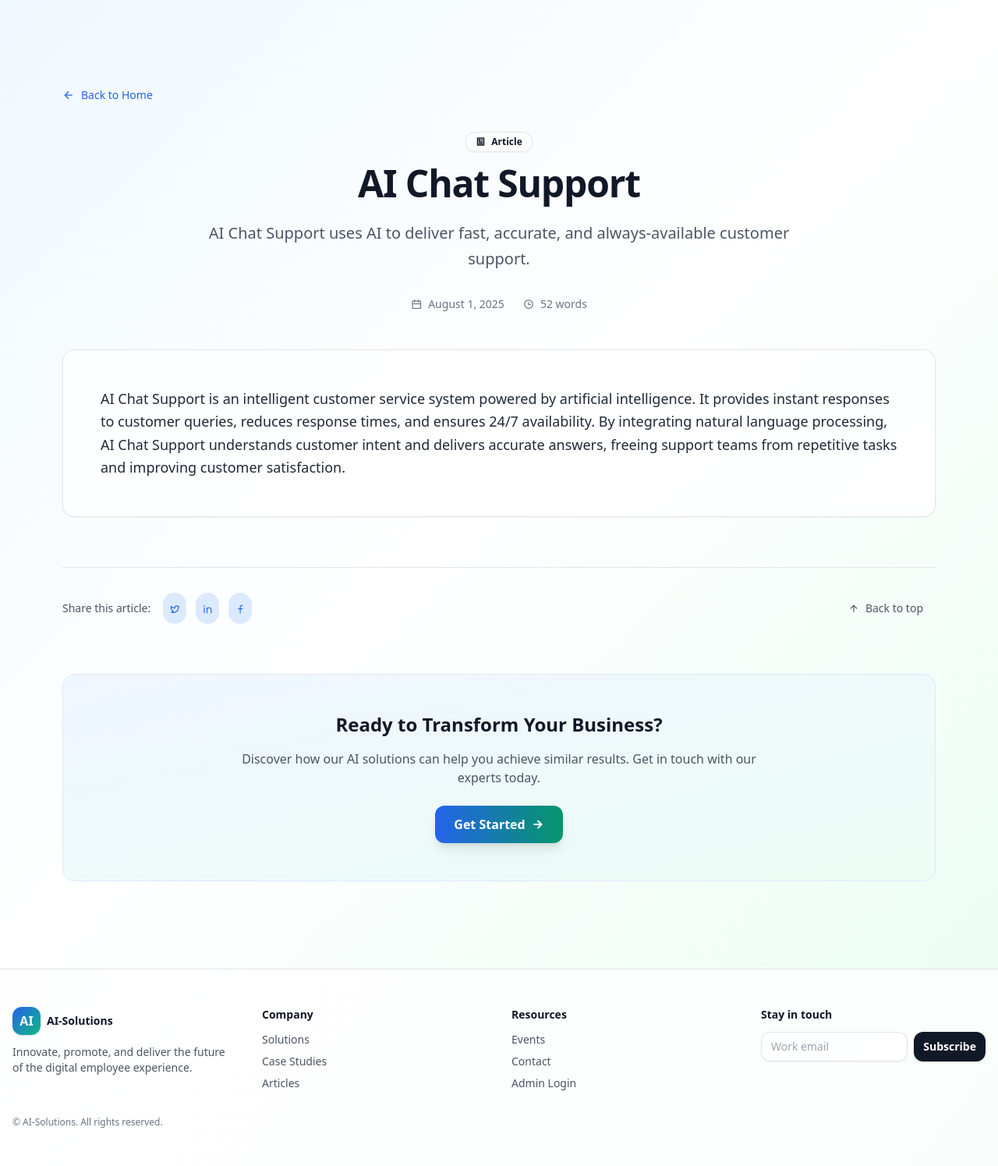
After one commit to kshittiz101/ai-solutions-website, a Django app: page /articles/ai-chat-support/ in a window 1280 px wide. The commit adds this page. Shown: the whole page at 78% size. Run offline with Django 5.2, Linux system fonts and the light colour scheme; data comes from the database, SQL or seed files in the repository; some libraries are stand-ins or nearby versions.

Commit message:
feat: articles details page is added

```diff
--- a/base/models.py
+++ b/base/models.py
@@ -102,8 +102,6 @@ class CaseStudy(TimeStampedModel):
 
 
 
-
-
 # article
 class Article(TimeStampedModel):
     title = models.CharField(max_length=255)
@@ -113,9 +111,11 @@ class Article(TimeStampedModel):
     status = models.CharField(
         max_length=16, choices=ArticleStatus.choices, default=ArticleStatus.DRAFT, db_index=True
     )
+    image = models.ImageField(upload_to="articles/", blank=True, null=True)
     published_at = models.DateTimeField(null=True, blank=True, db_index=True)
     author = models.ForeignKey(
-        User, null=True, blank=True, on_delete=models.SET_NULL, related_name="articles")
+        User, null=True, blank=True, on_delete=models.SET_NULL, related_name="articles"
+        )
 
     class Meta:
         indexes = [
--- /dev/null
+++ b/base/templates/base/articles/articles-details.html
@@ -0,0 +1,177 @@
+{% extends 'base/details_page_lay.html' %}
+
+<!-- load static -->
+{% load static %}
+
+<!-- title -->
+{% block title %} {{article.title}} - AI Solutions {% endblock %}
+
+<!-- content -->
+{% block content %}
+<section
+  id="article-details"
+  class="py-20 md:py-28 bg-gradient-to-br from-sky-50 via-white to-emerald-50 dark:from-gray-950 dark:via-gray-950 dark:to-black"
+>
+  <div class="mx-auto max-w-6xl px-4">
+    <!-- Back Navigation -->
+    <div class="mb-8">
+      <a
+        href="{% url 'home' %}"
+        class="inline-flex items-center gap-2 text-sm font-medium text-blue-600 hover:text-blue-700 dark:text-blue-400 dark:hover:text-blue-300 transition-colors"
+      >
+        <svg
+          class="h-4 w-4"
+          viewBox="0 0 24 24"
+          fill="none"
+          stroke="currentColor"
+          stroke-width="2"
+        >
+          <path d="m12 19-7-7 7-7" />
+          <path d="M19 12H5" />
+        </svg>
+        Back to Home
+      </a>
+    </div>
+
+    <!-- Article Header -->
+    <div class="mb-12 text-center">
+      <div class="mb-4">
+        <span
+          class="inline-flex items-center gap-2 rounded-full border border-black/10 bg-white/80 px-3 py-1 text-xs font-semibold shadow-sm backdrop-blur dark:border-white/10 dark:bg-white/10"
+        >
+          <i class="ri-article-line"></i>
+          Article
+        </span>
+      </div>
+
+      <h1 class="text-4xl md:text-5xl font-extrabold tracking-tight mb-6">
+        {{ article.title }}
+      </h1>
+
+      {% if article.excerpt %}
+      <p
+        class="text-xl text-gray-600 dark:text-gray-300 max-w-3xl mx-auto leading-relaxed"
+      >
+        {{ article.excerpt }}
+      </p>
+      {% endif %}
+
+      <!-- Article Meta -->
+      <div
+        class="flex items-center justify-center gap-6 mt-8 text-sm text-gray-500 dark:text-gray-400"
+      >
+        {% if article.author %}
+        <div class="flex items-center gap-2">
+          <i class="ri-user-line"></i>
+          <span
+            >{{ article.author.get_full_name|default:article.author.username
+            }}</span
+          >
+        </div>
+        {% endif %} {% if article.published_at %}
+        <div class="flex items-center gap-2">
+          <i class="ri-calendar-line"></i>
+          <span>{{ article.published_at|date:"F j, Y" }}</span>
+        </div>
+        {% endif %}
+
+        <div class="flex items-center gap-2">
+          <i class="ri-time-line"></i>
+          <span>{{ article.content|wordcount|floatformat:0 }} words</span>
+        </div>
+      </div>
+    </div>
+
+    <!-- Featured Image -->
+    {% if article.image %}
+    <div class="mb-12">
+      <div class="relative overflow-hidden rounded-2xl shadow-2xl">
+        <img
+          src="{{ article.image.url }}"
+          alt="{{ article.title }}"
+          class="w-full h-64 md:h-96 object-cover"
+        />
+        <div
+          class="absolute inset-0 bg-gradient-to-t from-black/20 to-transparent"
+        ></div>
+      </div>
+    </div>
+    {% endif %}
+
+    <!-- Article Content -->
+    <div class="prose prose-lg max-w-none dark:prose-invert">
+      <div
+        class="bg-white/80 dark:bg-white/5 backdrop-blur rounded-2xl p-8 md:p-12 border border-black/10 dark:border-white/10 shadow-sm"
+      >
+        <div class="text-gray-800 dark:text-gray-200 leading-relaxed text-lg">
+          {{ article.content|linebreaks }}
+        </div>
+      </div>
+    </div>
+
+    <!-- Article Footer -->
+    <div class="mt-16 pt-8 border-t border-gray-200 dark:border-gray-700">
+      <div class="flex flex-col md:flex-row items-center justify-between gap-6">
+        <!-- Share Section -->
+        <div class="flex items-center gap-4">
+          <span class="text-sm font-medium text-gray-600 dark:text-gray-400"
+            >Share this article:</span
+          >
+          <div class="flex items-center gap-3">
+            <a
+              href="#"
+              class="p-2 rounded-full bg-blue-100 text-blue-600 hover:bg-blue-200 dark:bg-blue-900/30 dark:text-blue-400 transition-colors"
+            >
+              <i class="ri-twitter-line text-sm"></i>
+            </a>
+            <a
+              href="#"
+              class="p-2 rounded-full bg-blue-100 text-blue-600 hover:bg-blue-200 dark:bg-blue-900/30 dark:text-blue-400 transition-colors"
+            >
+              <i class="ri-linkedin-line text-sm"></i>
+            </a>
+            <a
+              href="#"
+              class="p-2 rounded-full bg-blue-100 text-blue-600 hover:bg-blue-200 dark:bg-blue-900/30 dark:text-blue-400 transition-colors"
+            >
+              <i class="ri-facebook-line text-sm"></i>
+            </a>
+          </div>
+        </div>
+
+        <!-- Back to Top -->
+        <button
+          onclick="window.scrollTo({top: 0, behavior: 'smooth'})"
+          class="flex items-center gap-2 px-4 py-2 text-sm font-medium text-gray-600 hover:text-gray-800 dark:text-gray-400 dark:hover:text-gray-200 transition-colors"
+        >
+          <i class="ri-arrow-up-line"></i>
+          Back to top
+        </button>
+      </div>
+    </div>
+
+    <!-- Call to Action -->
+    <div class="mt-16">
+      <div
+        class="bg-gradient-to-br from-blue-50 to-emerald-50 dark:from-blue-900/20 dark:to-emerald-900/20 rounded-2xl p-8 md:p-12 text-center border border-blue-100 dark:border-blue-800/30"
+      >
+        <h3 class="text-2xl font-bold mb-4">
+          Ready to Transform Your Business?
+        </h3>
+        <p class="text-gray-600 dark:text-gray-300 mb-6 max-w-2xl mx-auto">
+          Discover how our AI solutions can help you achieve similar results.
+          Get in touch with our experts today.
+        </p>
+        <a
+          href="{% url 'home' %}#contact"
+          class="inline-flex items-center gap-2 px-6 py-3 bg-gradient-to-r from-blue-600 to-emerald-600 text-white font-semibold rounded-xl hover:from-blue-700 hover:to-emerald-700 transition-all duration-300 shadow-lg hover:shadow-xl"
+        >
+          Get Started
+          <i class="ri-arrow-right-line"></i>
+        </a>
+      </div>
+    </div>
+  </div>
+</section>
+
+{% endblock %}
--- /dev/null
+++ b/base/templates/base/details_page_lay.html
@@ -0,0 +1,36 @@
+{% load static %}
+<!DOCTYPE html>
+<html lang="en">
+  <head>
+    <meta charset="utf-8" />
+    <meta name="viewport" content="width=device-width, initial-scale=1" />
+    <title>
+      {% block title %} AI‑Solutions — Digital Employee Experience{% endblock %}
+    </title>
+    <!-- Tailwind CSS via CDN (Play CDN suitable for prototyping) -->
+    <script src="https://cdn.tailwindcss.com"></script>
+
+    <!-- remix icons  -->
+    <link
+      href="https://cdn.jsdelivr.net/npm/remixicon@4.5.0/fonts/remixicon.css"
+      rel="stylesheet"
+    />
+    <meta name="color-scheme" content="light dark" />
+
+    <!-- css  -->
+    <link rel="stylesheet" href="{% static 'base/css/style.css' %}" />
+  </head>
+
+  <body
+    class="min-h-screen text-gray-900 dark:text-white bg-gradient-to-br from-sky-50 via-white to-emerald-50 text-gray-900 dark:from-gray-950 dark:via-gray-950 dark:to-black dark:text-white"
+  >
+    <!-- content -->
+    {% block content %} {% endblock %}
+
+    <!-- footer -->
+    {% include 'base/footer.html' %}
+
+    <!-- JS -->
+    <script src="{% static 'base/js/app.js' %}"></script>
+  </body>
+</html>
--- a/base/templates/base/index.html
+++ b/base/templates/base/index.html
@@ -20,7 +20,7 @@
 {% include 'base/testimonials.html' %}
 
 <!-- articles section -->
-{% include 'base/articles.html' %}
+{% include 'base/articles/articles.html' %}
 
 <!-- events section -->
 {% include 'base/events.html' %}
--- a/base/urls.py
+++ b/base/urls.py
@@ -1,6 +1,7 @@
 from django.urls import path
-from .views import home, case_studies_details
+from .views import home, case_studies_details, articles_details
 urlpatterns = [
     path('', home, name="home"),
     path('case-studies/<slug:slug>/', case_studies_details, name="case_studies_details"),
+    path('articles/<slug:slug>/', articles_details, name="articles_details"),
 ]
--- a/base/views.py
+++ b/base/views.py
@@ -1,5 +1,5 @@
 from django.shortcuts import render, redirect
-from .models import Inquiry, CaseStudy
+from .models import Inquiry, CaseStudy, Article
 from django.contrib import messages
 from django.core.validators import RegexValidator
 from django.core.exceptions import ValidationError
@@ -75,15 +75,26 @@ def handle_inquiry_submission(request):
 def home(request):
     # get the first 3 case studies
     case_studies = CaseStudy.objects.all()[:3]
+    articles = Article.objects.all()[:3]
     if request.method == "POST":
         handle_inquiry_submission(request)
         return redirect("home")
 
     # FIX: pass toasts to the template
-    context = {"toasts": generate_toasts_from_messages(request), "case_studies": case_studies}
+    context = {
+     "toasts": generate_toasts_from_messages(request),
+     "case_studies": case_studies,
+     "articles": articles,
+    }
     return render(request, "base/index.html", context)
 
 
 def case_studies_details(request, slug):
     case_study = CaseStudy.objects.get(slug=slug)
     return render(request, "base/case-study/case-studies-details.html", {"case_study": case_study})
+
+
+
+def articles_details(request, slug):
+    article = Article.objects.get(slug=slug)
+    return render(request, "base/articles/articles-details.html", {"article": article})
```
Also changed, not shown: base/admin.py (+8 -1 lines), base/templates/base/articles.html (deleted, +0 -95 lines), base/templates/base/articles/articles.html (added, +46 -0 lines), demo_data.json (+49 -0 lines).
